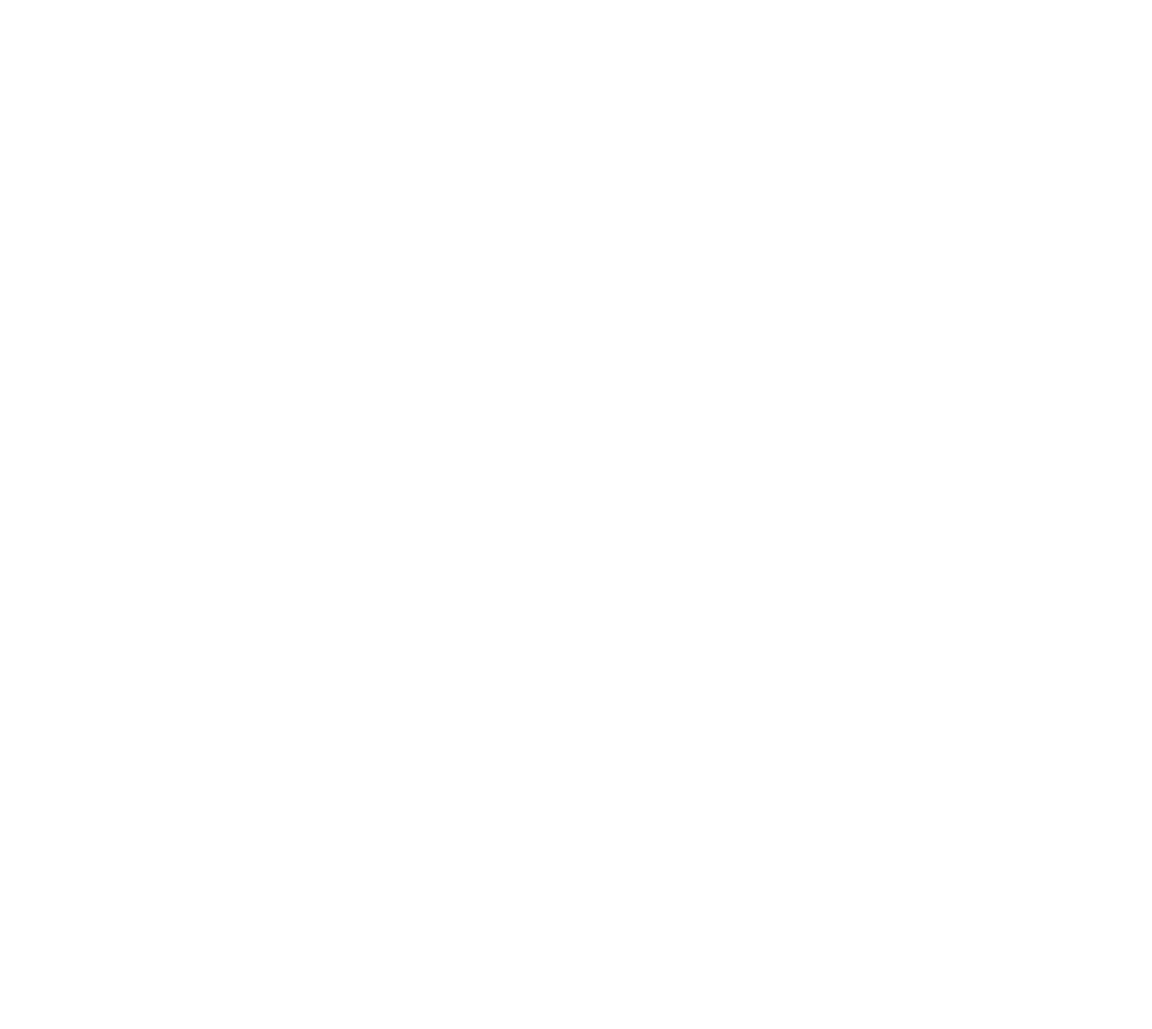
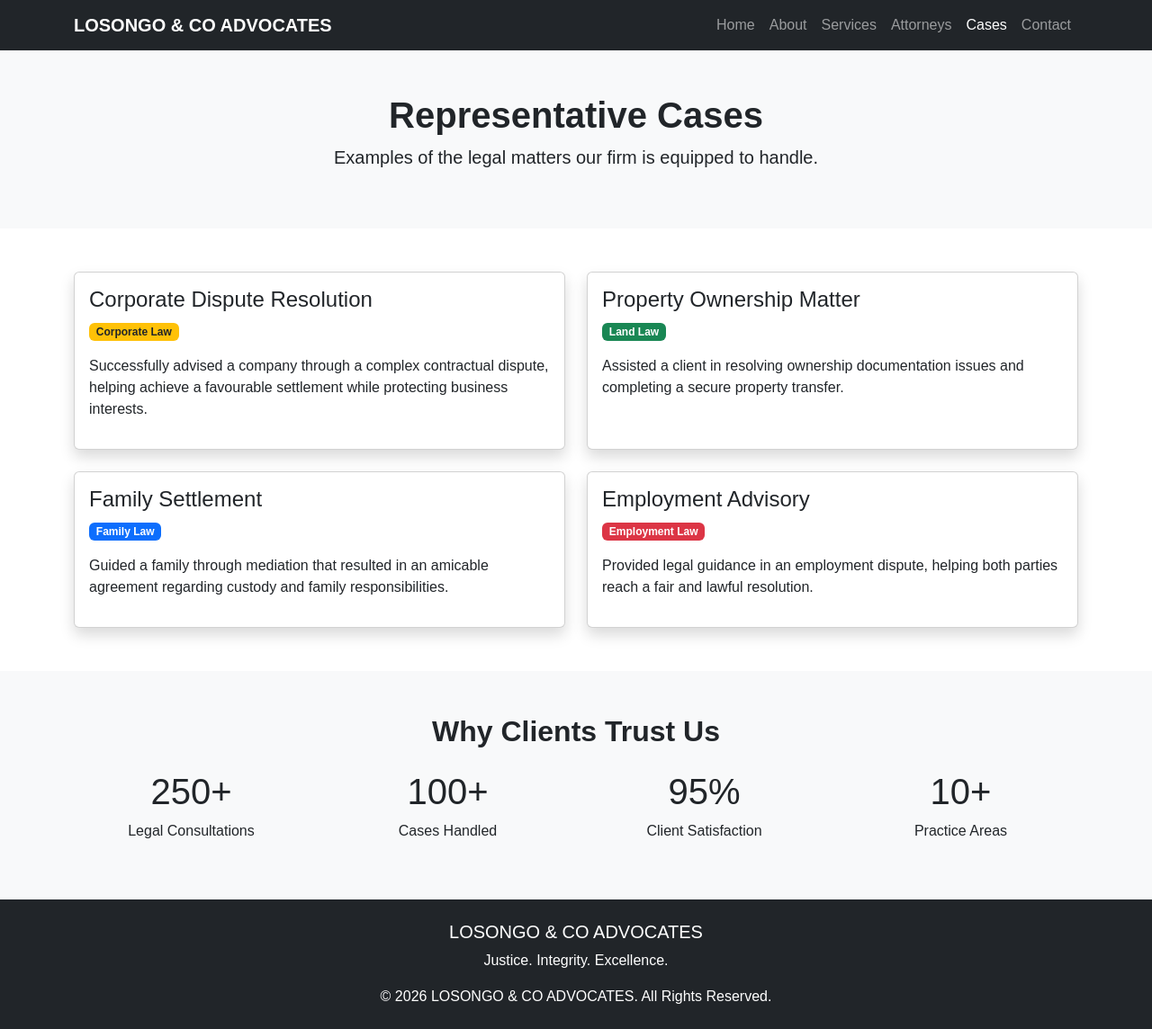
Before and after one commit to xavierotieno-max/Web-dev-project, a plain HTML site: page cases.html in a window 1280 px wide. Shown: the whole page at 90% size. Before the commit the page ends 800 px from the top, so only its background shows below. Drawn offline with nearby package versions, Linux system fonts and the light colour scheme.

Commit message:
Create representative cases page

```diff
--- a/cases.html
+++ b/cases.html
@@ -0,0 +1,246 @@
+<!DOCTYPE html>
+<html lang="en">
+<head>
+    <meta charset="UTF-8">
+    <meta name="viewport" content="width=device-width, initial-scale=1.0">
+    <title>Cases | LOSONGO & CO ADVOCATES</title>
+
+    <link href="https://cdn.jsdelivr.net/npm/bootstrap@5.3.8/dist/css/bootstrap.min.css" rel="stylesheet">
+    <link rel="stylesheet" href="style.css">
+</head>
+
+<body>
+
+<nav class="navbar navbar-expand-lg navbar-dark bg-dark">
+
+    <div class="container">
+
+        <a class="navbar-brand fw-bold" href="index.html">
+            LOSONGO & CO ADVOCATES
+        </a>
+
+        <button class="navbar-toggler"
+                type="button"
+                data-bs-toggle="collapse"
+                data-bs-target="#navbarNav">
+
+            <span class="navbar-toggler-icon"></span>
+
+        </button>
+
+        <div class="collapse navbar-collapse" id="navbarNav">
+
+            <ul class="navbar-nav ms-auto">
+
+                <li class="nav-item">
+                    <a class="nav-link" href="index.html">Home</a>
+                </li>
+
+                <li class="nav-item">
+                    <a class="nav-link" href="about.html">About</a>
+                </li>
+
+                <li class="nav-item">
+                    <a class="nav-link" href="services.html">Services</a>
+                </li>
+
+                <li class="nav-item">
+                    <a class="nav-link" href="attorneys.html">Attorneys</a>
+                </li>
+
+                <li class="nav-item">
+                    <a class="nav-link active" href="cases.html">Cases</a>
+                </li>
+
+                <li class="nav-item">
+                    <a class="nav-link" href="contact.html">Contact</a>
+                </li>
+
+            </ul>
+
+        </div>
+
+    </div>
+
+</nav>
+
+<section class="bg-light py-5">
+
+    <div class="container text-center">
+
+        <h1 class="fw-bold">Representative Cases</h1>
+
+        <p class="lead">
+            Examples of the legal matters our firm is equipped to handle.
+        </p>
+
+    </div>
+
+</section>
+
+<section class="py-5">
+
+    <div class="container">
+
+        <div class="row g-4">
+
+            <div class="col-md-6">
+
+                <div class="card shadow h-100">
+
+                    <div class="card-body">
+
+                        <h4>Corporate Dispute Resolution</h4>
+
+                        <span class="badge bg-warning text-dark mb-3">
+                            Corporate Law
+                        </span>
+
+                        <p>
+                            Successfully advised a company through a complex
+                            contractual dispute, helping achieve a favourable
+                            settlement while protecting business interests.
+                        </p>
+
+                    </div>
+
+                </div>
+
+            </div>
+
+            <div class="col-md-6">
+
+                <div class="card shadow h-100">
+
+                    <div class="card-body">
+
+                        <h4>Property Ownership Matter</h4>
+
+                        <span class="badge bg-success mb-3">
+                            Land Law
+                        </span>
+
+                        <p>
+                            Assisted a client in resolving ownership
+                            documentation issues and completing a secure
+                            property transfer.
+                        </p>
+
+                    </div>
+
+                </div>
+
+            </div>
+
+            <div class="col-md-6">
+
+                <div class="card shadow h-100">
+
+                    <div class="card-body">
+
+                        <h4>Family Settlement</h4>
+
+                        <span class="badge bg-primary mb-3">
+                            Family Law
+                        </span>
+
+                        <p>
+                            Guided a family through mediation that resulted
+                            in an amicable agreement regarding custody and
+                            family responsibilities.
+                        </p>
+
+                    </div>
+
+                </div>
+
+            </div>
+
+            <div class="col-md-6">
+
+                <div class="card shadow h-100">
+
+                    <div class="card-body">
+
+                        <h4>Employment Advisory</h4>
+
+                        <span class="badge bg-danger mb-3">
+                            Employment Law
+                        </span>
+
+                        <p>
+                            Provided legal guidance in an employment dispute,
+                            helping both parties reach a fair and lawful
+                            resolution.
+                        </p>
+
+                    </div>
+
+                </div>
+
+            </div>
+
+        </div>
+
+    </div>
+
+</section>
+
+<section class="py-5 bg-light">
+
+    <div class="container text-center">
+
+        <h2 class="fw-bold mb-4">
+            Why Clients Trust Us
+        </h2>
+
+        <div class="row">
+
+            <div class="col-md-3">
+                <h1>250+</h1>
+                <p>Legal Consultations</p>
+            </div>
+
+            <div class="col-md-3">
+                <h1>100+</h1>
+                <p>Cases Handled</p>
+            </div>
+
+            <div class="col-md-3">
+                <h1>95%</h1>
+                <p>Client Satisfaction</p>
+            </div>
+
+            <div class="col-md-3">
+                <h1>10+</h1>
+                <p>Practice Areas</p>
+            </div>
+
+        </div>
+
+    </div>
+
+</section>
+
+<footer class="bg-dark text-white text-center py-4">
+
+    <div class="container">
+
+        <h5>LOSONGO & CO ADVOCATES</h5>
+
+        <p>Justice. Integrity. Excellence.</p>
+
+        <p class="mb-0">
+            © 2026 LOSONGO & CO ADVOCATES. All Rights Reserved.
+        </p>
+
+    </div>
+
+</footer>
+
+<script src="https://cdn.jsdelivr.net/npm/bootstrap@5.3.8/dist/js/bootstrap.bundle.min.js"></script>
+
+<script src="script.js"></script>
+
+</body>
+</html>
```
Also changed, not shown: about.html (+3 -1 lines), attorneys.html (+3 -2 lines), contact.html (+3 -1 lines), index.html (+3 -0 lines), services.html (+3 -1 lines).
